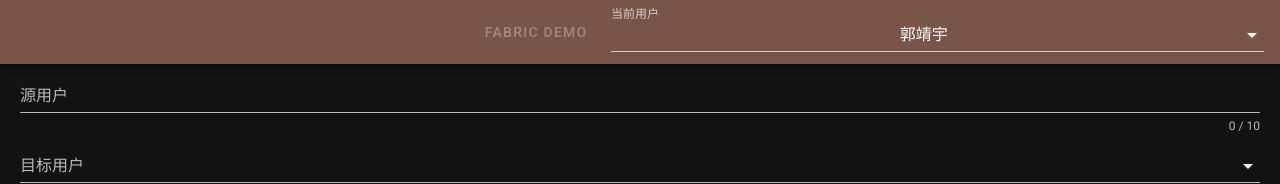
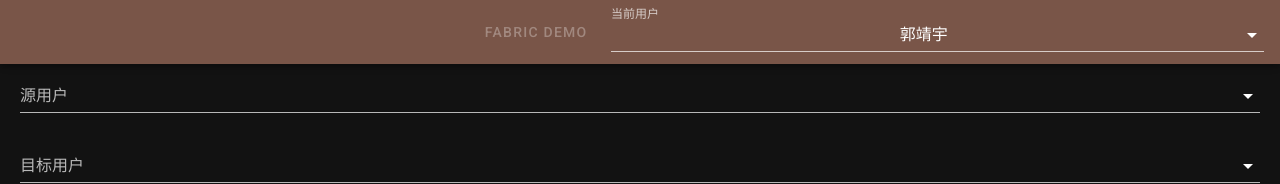
Before and after one commit to xusysh/fabric-client-demo, a Vue app: page /transaction-info in a window 1280 px wide. Shown: the top 184 px of the page. Built offline with nearby package versions, Linux system fonts and the light colour scheme; no server answers.

Commit message:
修改交易查询页面

```diff
--- a/src/views/pages/TransactionInfo/index.vue
+++ b/src/views/pages/TransactionInfo/index.vue
@@ -7,17 +7,21 @@
         v-model="valid"
         lazy-validation
       >
-        <v-text-field
-          v-model="name"
-          :counter="10"
+        <v-select
+          v-model="txQuery.sourceId"
+          :items="demoUsers"
+          item-text="nickname"
+          item-value="userId"
           :rules="[v => !!v || '输入不能为空']"
           label="源用户"
           required
-        ></v-text-field>
+        ></v-select>
 
         <v-select
-          v-model="select"
-          :items="items"
+          v-model="txQuery.targetId"
+          :items="demoUsers"
+          item-text="nickname"
+          item-value="userId"
           :rules="[v => !!v || '输入不能为空']"
           label="目标用户"
           required
@@ -101,19 +105,19 @@ export default {
   data: () => ({
     panel: [0],
     txQuery: {
+      sourceId: null,
+      targetId: null,
       startTime: null,
       endTime: null
     },
     //form示例
     valid: true,
-    name: "",
-    nameRules: [
-      v => !!v || "Name is required",
-      v => (v && v.length <= 10) || "Name must be less than 10 characters"
-    ],
-    select: null,
-    items: ["Item 1", "Item 2", "Item 3", "Item 4"],
-    checkbox: false
+    demoUsers: [
+      { userId: "guojingyu.js", nickname: "郭靖宇" },
+      { userId: "zhuhao2.js", nickname: "朱浩" },
+      { userId: "shimingjie.js", nickname: "施铭杰" },
+      { userId: "gonghui.js", nickname: "工会" }
+    ]
   }),
   created() {},
   mounted() {},
```
